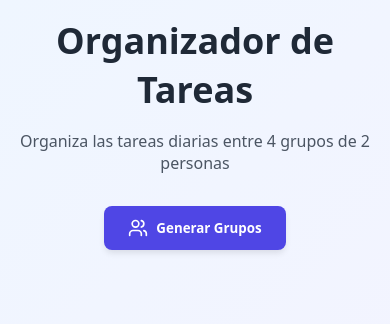
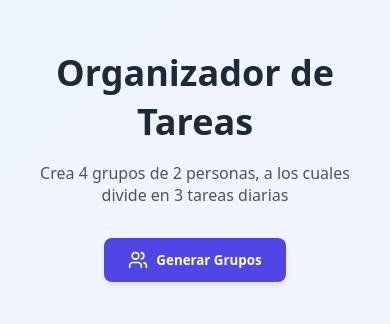
Before and after one commit to santiagoLocaso/-task-organizer, a plain HTML site: page index.html in a window 390 px wide. Drawn offline with Linux system fonts and the light colour scheme.

Commit message:
arreglo mobile

```diff
--- a/index.html
+++ b/index.html
@@ -10,7 +10,9 @@
     <div class="container">
       <div class="header">
         <h1>Organizador de Tareas</h1>
-        <p>Organiza las tareas diarias entre 4 grupos de 2 personas</p>
+        <p>
+          Crea 4 grupos de 2 personas, a los cuales divide en 3 tareas diarias
+        </p>
         <button id="generateBtn" class="generate-btn">
           <svg
             xmlns="http://www.w3.org/2000/svg"
--- a/style.css
+++ b/style.css
@@ -29,11 +29,13 @@ body {
 }
 
 .container {
-    max-width: 64rem;
+    max-width: 90%;
     margin: 0 auto;
+    text-align: center;
 }
 
 .header {
+    margin-top: 2rem;
     text-align: center;
     margin-bottom: 3rem;
 }
```
